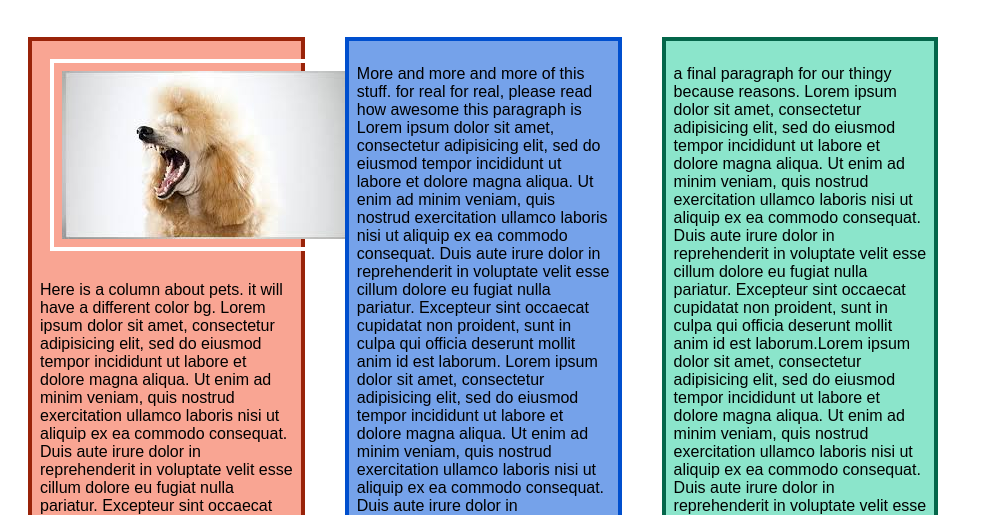
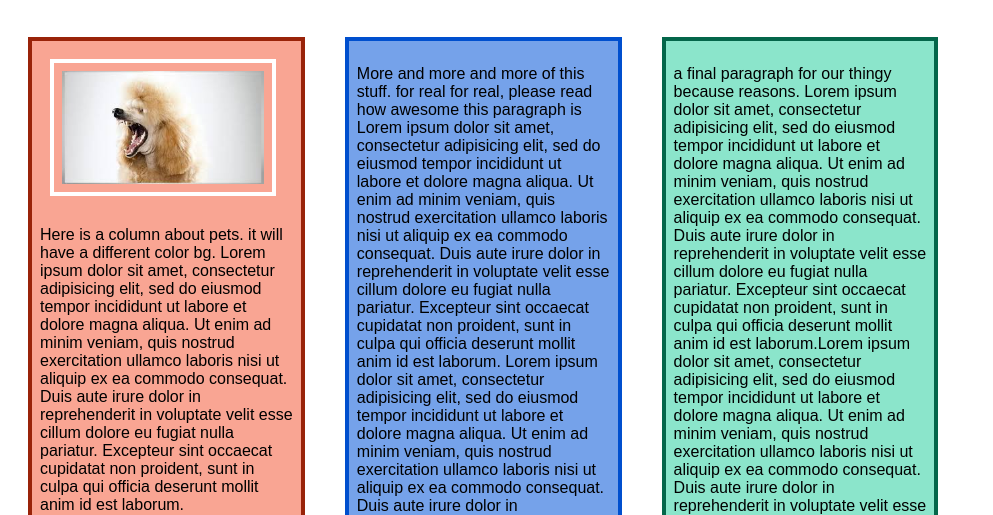
Before and after one commit to SaraSpink/animal-shelter, a plain HTML site: page animal_shelter.html in a window 1280 px wide. Shown: the part 285-800 px from the top of the page, without its empty margins (0-993 px from the left). Drawn offline with Linux system fonts and the light colour scheme.

Commit message:
updates to doggy website

```diff
--- a/css/style-sheet.css
+++ b/css/style-sheet.css
@@ -34,8 +34,8 @@ img {
   border: 4px solid white;
   padding: 8px;
   margin: 10px;
-  max width: 500%;
-  max height: 100%;
+  max-width: 80%;
+  max-height: 80%;
   object-fit: contain;
 }
 
```
